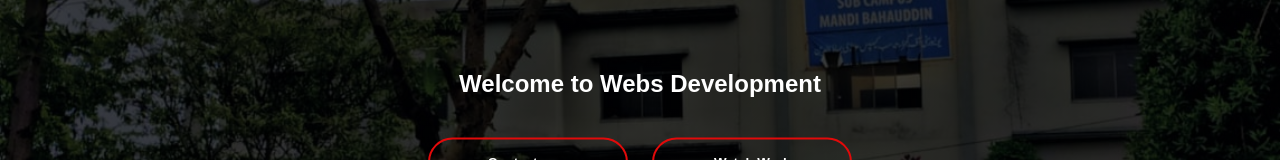
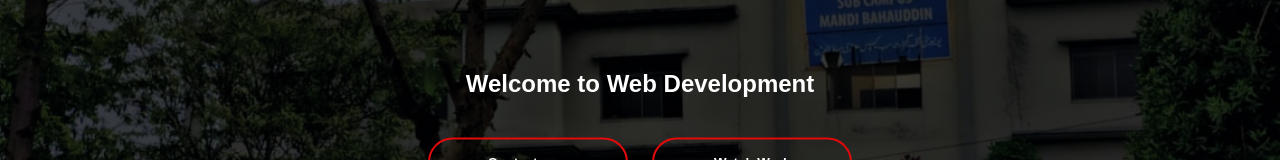
Before and after one commit to alihamzaranjha007/alihamzaranjha007.github.io, a plain HTML site: page index.html in a window 1280 px wide. Shown: the part 262-422 px from the top of the page. Drawn offline with Linux system fonts and the light colour scheme.

Commit message:
Update index.html

```diff
--- a/index.html
+++ b/index.html
@@ -21,7 +21,7 @@
         </div>
 
         <div class="content">
-            <h2>Welcome to Webs Development</h2>
+            <h2>Welcome to Web Development</h2>
             <p></p>
             <div>
                 <button type="button"><span></span> Contact now</button>
```
